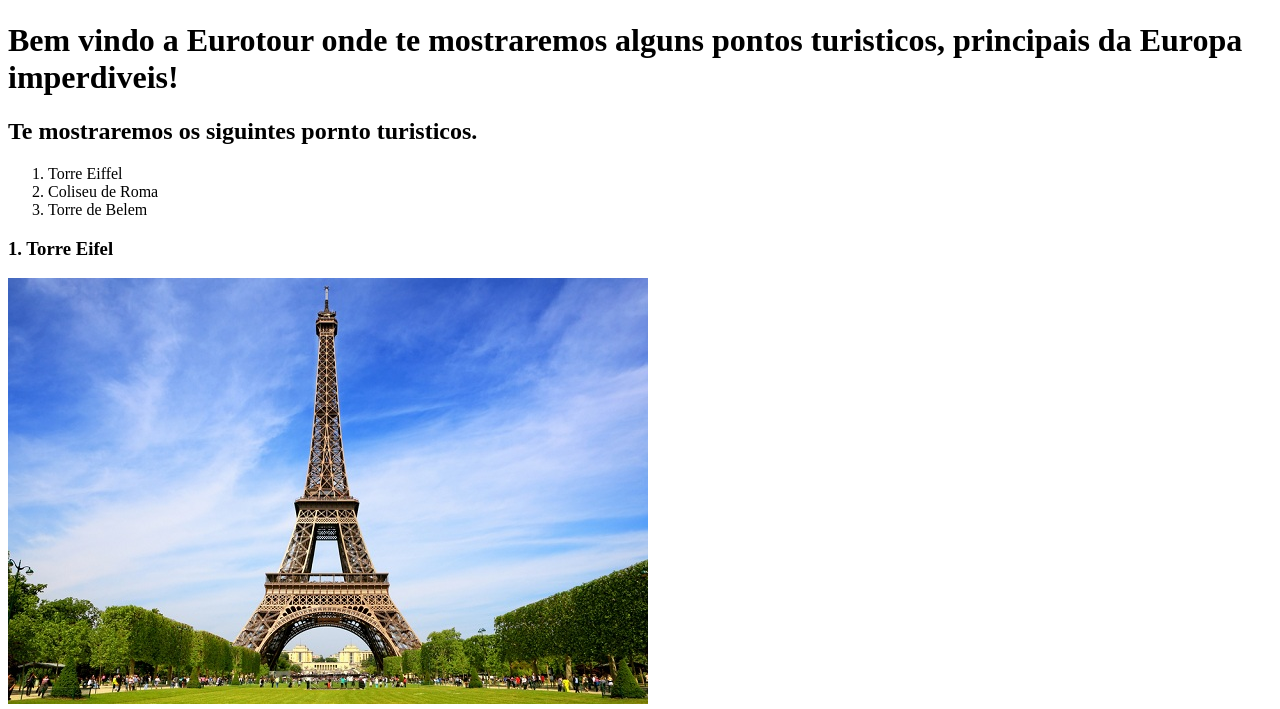
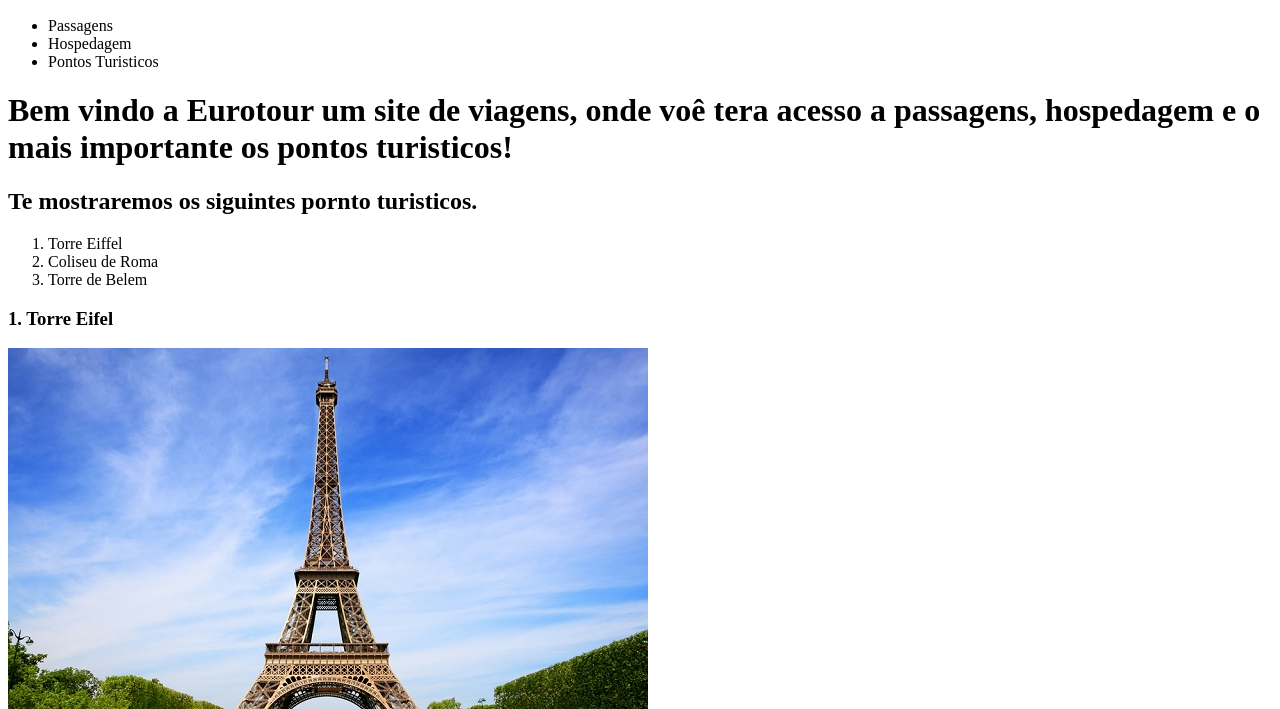
Before and after one commit to Fabianomk/Primeiro_projeto_html, a plain HTML site: page index.html in a window 1280 px wide. Shown: the part 91-800 px from the top of the page. Drawn offline with Linux system fonts and the light colour scheme.

Commit message:
Alteranda a parte superior do site

```diff
--- a/index.html
+++ b/index.html
@@ -8,9 +8,16 @@
 <body>
     <header>
         <img src="./img/eurotour-logo-pb.png" alt="Logo site">
+        <nav>
+            <ul>
+                <li>Passagens</li>
+                <li>Hospedagem</li>
+                <li>Pontos Turisticos</li>
+            </ul>
+        </nav>
     </header>
     <main>
-        <h1>Bem vindo a Eurotour onde te mostraremos alguns pontos turisticos, principais da Europa imperdiveis!</h1>
+        <h1>Bem vindo a Eurotour um site de viagens, onde voê tera acesso a passagens, hospedagem e o mais importante os pontos turisticos!</h1>
         <section>
             <h2>Te mostraremos os siguintes pornto turisticos.</h2>
             <ol>
@@ -26,7 +33,7 @@
             </p>
             <h3>2. Coliseu de Roma</h3>
             <img src="./img/coliseu.webp" alt="Coliseu de Roma">
-            <p>O Coliseu de Roma ou Anfiteatro Flaviano é um dos principais pontos turísticos da <strong>itália</strong> e um dos monumentos mais famosos do mundo.<br>
+            <p>O Coliseu de Roma ou Anfiteatro Flaviano é um dos principais pontos turísticos da <strong>itália</strong>e um dos monumentos mais famosos do mundo.<br>
                 Com uma construção que se iniciou no ano de 72 d.C e serviu como palco para gladiadores que lutavam entre si, ele atrai pelo menos 4 milhões de turistas todos os anos.<br>
                 Devido à quantidade de turistas que costumam visitar o local, recomendamos que garanta o seu ingresso para o Coliseu com antecedência e evite filas.
             </p>
```
